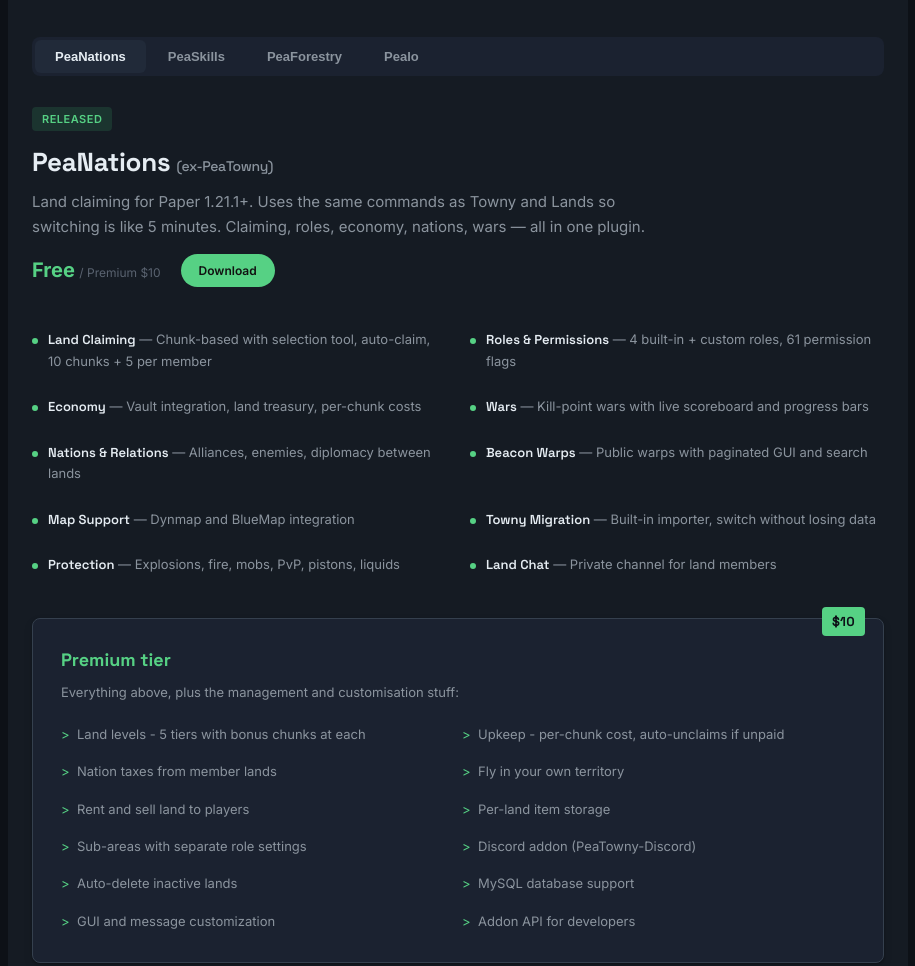
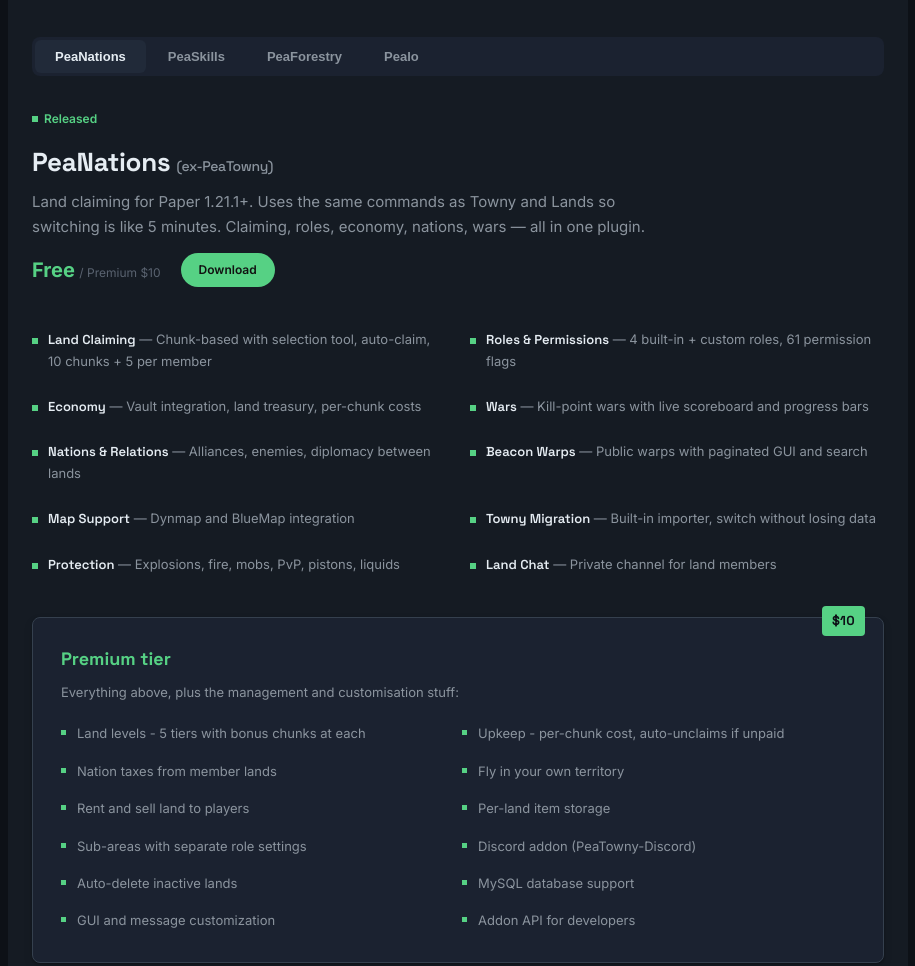
Before and after one commit to Pea-Studios/Pea-Studios.github.io, a plain HTML site: page index.html in a window 1280 px wide. Shown: the part 1984-2950 px from the top of the page, without its empty margins (182-1097 px from the left). Drawn offline with Linux system fonts and the light colour scheme.

Commit message:
swap round dots and chevrons for square block accents, simplify status badges

```diff
--- a/index.html
+++ b/index.html
@@ -158,9 +158,12 @@
 
 /* individual plugin info */
 .plug-head{margin-bottom:32px}
-.plug-status{display:inline-block;font-size:11px;font-weight:600;text-transform:uppercase;letter-spacing:0.5px;padding:3px 10px;border-radius:4px;margin-bottom:10px}
-.plug-status-live{background:#4ade8020;color:var(--green)}
-.plug-status-dev{background:#fbbf2420;color:var(--gold)}
+.plug-status{display:inline-block;font-size:12px;font-weight:600;padding:2px 0 2px 12px;margin-bottom:10px;position:relative}
+.plug-status::before{content:'';position:absolute;left:0;top:50%;transform:translateY(-50%);width:6px;height:6px}
+.plug-status-live{color:var(--green)}
+.plug-status-live::before{background:var(--green)}
+.plug-status-dev{color:var(--gold)}
+.plug-status-dev::before{background:var(--gold)}
 .plug-name{font-family:var(--heading);font-size:26px;font-weight:700;color:var(--white);margin-bottom:6px;letter-spacing:-0.3px}
 .plug-desc{color:var(--text-dim);font-size:15px;margin-bottom:14px;max-width:640px}
 .plug-meta{display:flex;gap:20px;align-items:center;flex-wrap:wrap}
@@ -177,7 +180,7 @@
 /* todo */
 .feat-list{display:grid;grid-template-columns:1fr 1fr;gap:4px 24px;margin-bottom:28px}
 .feat-item{display:flex;gap:10px;padding:10px 0;font-size:13px;align-items:baseline}
-.feat-dot{width:6px;height:6px;border-radius:50%;background:var(--green);flex-shrink:0;margin-top:5px}
+.feat-dot{width:6px;height:6px;background:var(--green);flex-shrink:0;margin-top:7px}
 .feat-item strong{font-family:var(--heading);font-weight:600;color:var(--white)}
 .feat-item span{color:var(--text-dim)}
 @media(max-width:600px){.feat-list{grid-template-columns:1fr}}
@@ -211,7 +214,7 @@
 .premium p{font-size:13px;color:var(--text-dim);margin-bottom:16px}
 .premium-list{display:grid;grid-template-columns:repeat(auto-fill,minmax(260px,1fr));gap:8px}
 .premium-list div{font-size:13px;color:var(--text-dim);padding:4px 0;padding-left:16px;position:relative}
-.premium-list div::before{content:'>';position:absolute;left:0;color:var(--green)}
+.premium-list div::before{content:'';position:absolute;left:0;top:11px;width:5px;height:5px;background:var(--green)}
 
 /* pealo rank colours - matched to in-game */
 /* annoying to keep in sync, if a rank colour changes in-game it needs changing here too */
```
